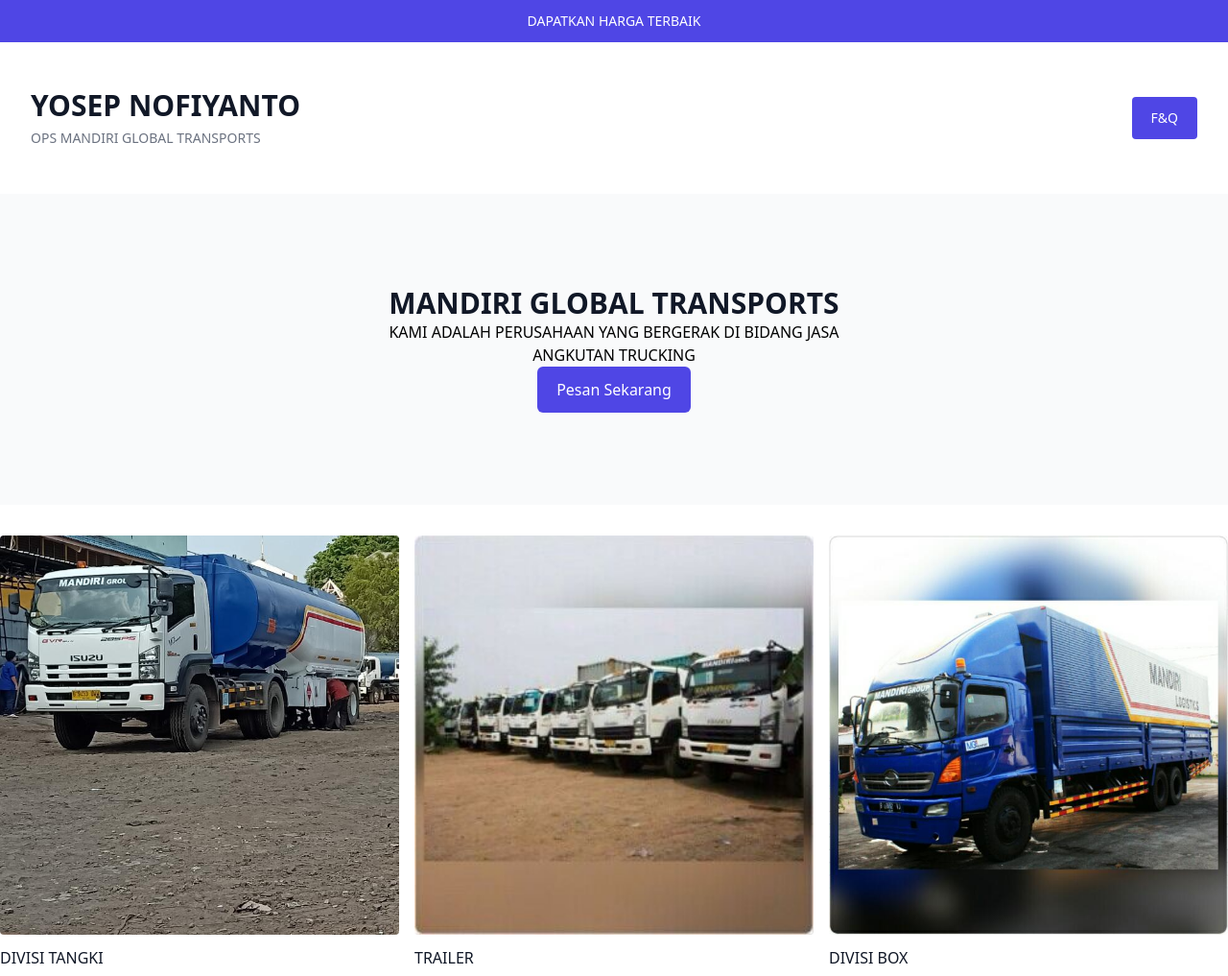
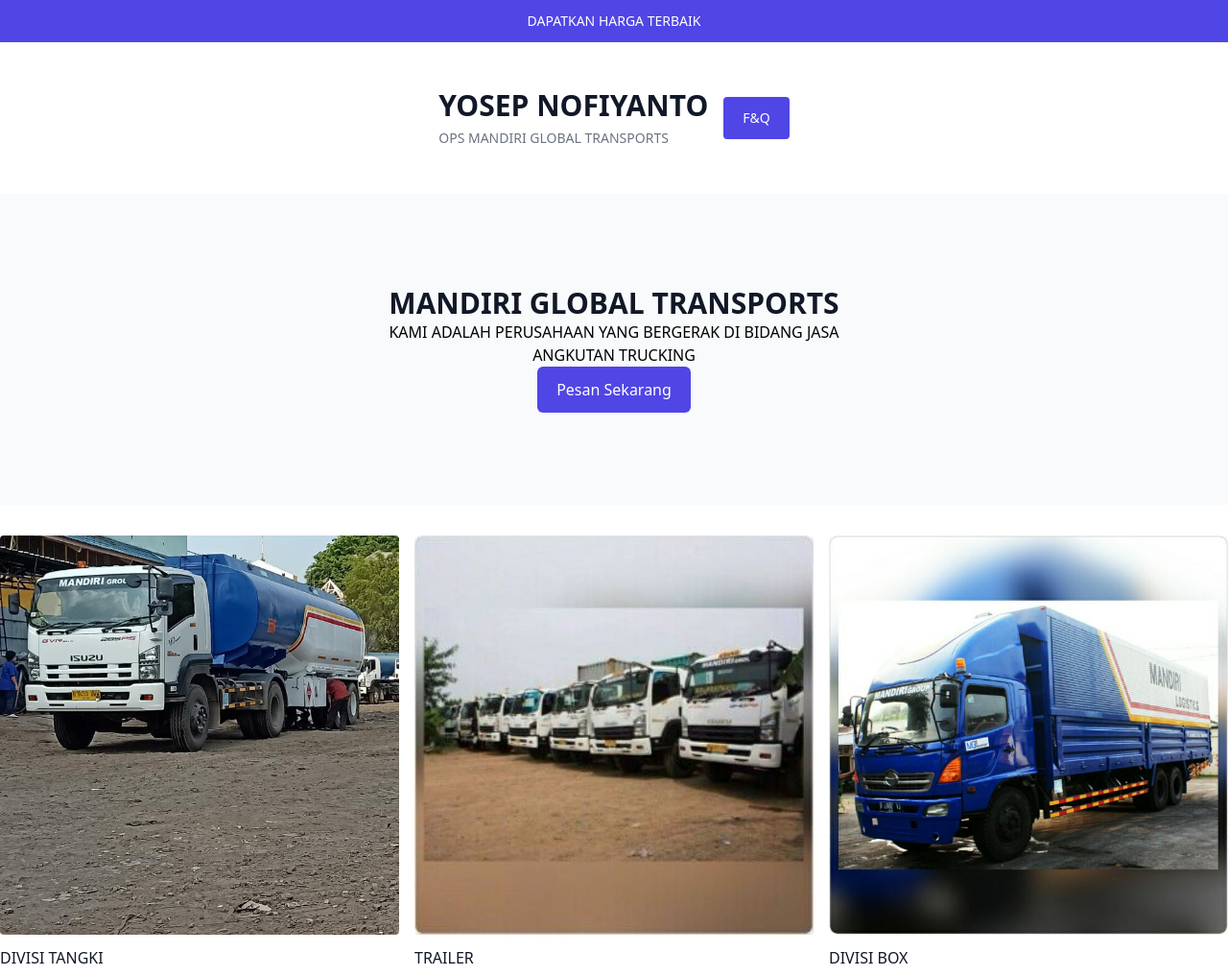
Before and after one commit to YosepNofiyanto/MGT, a plain HTML site: page index.html in a window 1280 px wide. Shown: the top 1017 px of the page at 96% size. Drawn offline with nearby package versions, Linux system fonts and the light colour scheme.

Commit message:
Update index.html

```diff
--- a/index.html
+++ b/index.html
@@ -18,7 +18,7 @@
 <!-- NAVBAR -->
 <header class="bg-white">
     <div class="mx-auto max-w-screen-xl px-4 py-8 sm:px-6 sm:py-12 lg:px-8">
-      <div class="flex flex-col items-start gap-4 md:flex-row md:items-center md:justify-between">
+      <div class="flex flex-col items-center gap-4 md:flex-row md:items-center md:justify-center">
         <div>
           <h1 class="text-2xl font-bold text-gray-900 sm:text-3xl">YOSEP NOFIYANTO</h1>
 
```
